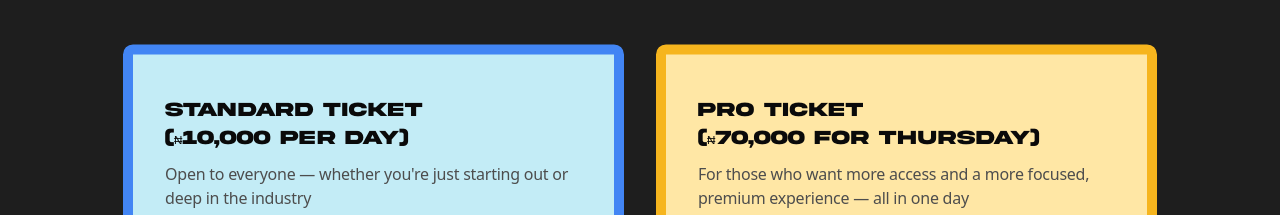
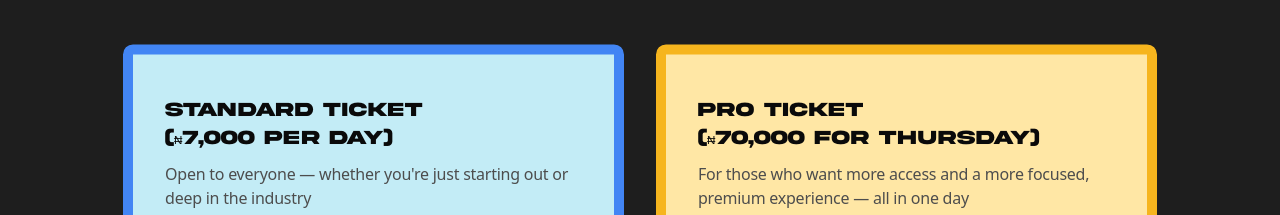
Before and after one commit to GDG-W/Amethyst, a Next.js app: page / in a window 1280 px wide. Shown: the part 2140-2355 px from the top of the page. Built offline with nearby package versions, Linux system fonts and the light colour scheme.

Commit message:
Update index.tsx

```diff
--- a/src/components/layout/squad-tickets/index.tsx
+++ b/src/components/layout/squad-tickets/index.tsx
@@ -9,7 +9,7 @@ import TicketCard from "./ticket-card";
 const ticketTypes = [
   {
     title: "STANDARD TICKET",
-    price: "10,000 per day",
+    price: "7,000 per day",
     href: "/buy#standard",
     description: "Open to everyone — whether you're just starting out or deep in the industry",
     features: [
```
